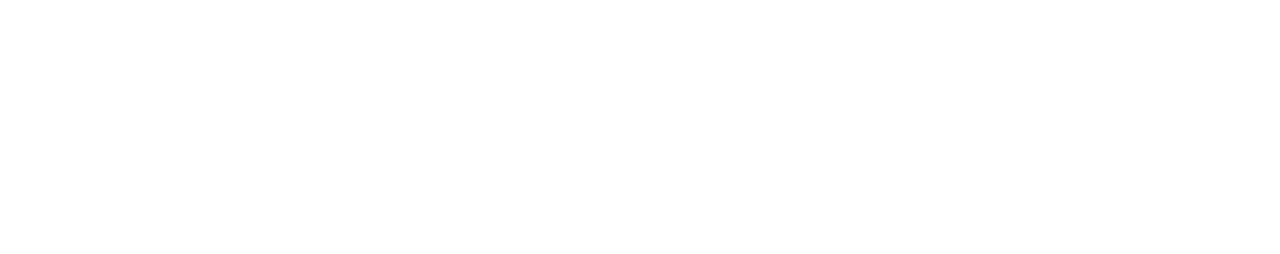
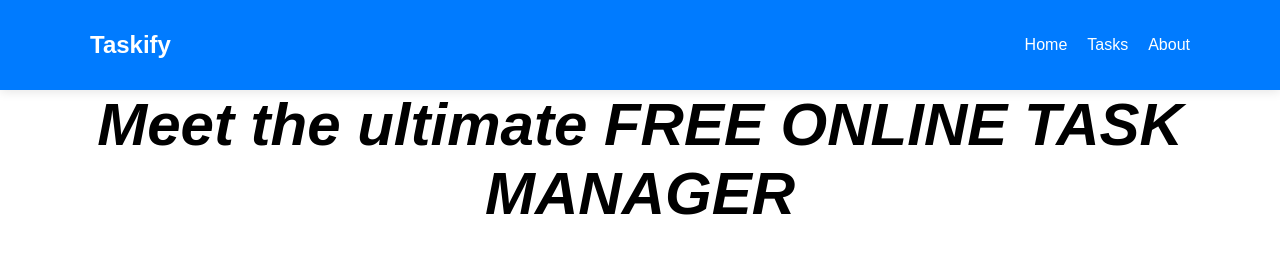
Before and after one commit to fuzailnizamani/task-manager, a plain HTML site: page frontend/index.html in a window 1280 px wide. Drawn offline with Linux system fonts and the light colour scheme.

Commit message:
create header

```diff
--- /dev/null
+++ b/frontend/index.css
@@ -0,0 +1,61 @@
+/* General Styles */
+body {
+  font-family: Arial;
+  margin: 0;
+  padding: 0;
+}
+
+/* Header Styling */
+.header {
+  background-color: #007bff;
+  color: white;
+  padding: 15px 0;
+  box-shadow: 0 2px 10px rgba(0, 0, 0, 0.1);
+}
+
+.container {
+  display: flex;
+  justify-content: space-between;
+  align-items: center;
+  max-width: 1100px;
+  margin: 0 auto;
+  padding: 0 20px;
+}
+
+.logo {
+  font-size: 24px;
+  font-weight: bold;
+}
+
+/* Navigation Styles */
+.nav-links {
+  list-style: none;
+  display: flex;
+  gap: 20px;
+}
+
+.nav-links li {
+  display: inline;
+}
+
+.nav-links a {
+  color: white;
+  text-decoration: none;
+  font-size: 16px;
+}
+
+.nav-links a:hover {
+  text-decoration: underline;
+}
+
+.homePageTitle {
+  font-style: italic;
+  text-align: center;
+  font-size: 60px;
+  font-weight: 700;
+  line-height: normal;
+  text-transform: none;
+  margin-bottom: 25px;
+  width: 1100px;
+  margin: 0 auto;
+}
--- a/frontend/index.html
+++ b/frontend/index.html
@@ -1,8 +1,31 @@
 <!DOCTYPE html>
-<html>
+<html lang="en">
 
-<head></head>
+<head>
+  <meta charset="UTF-8">
+  <meta name="viewport" content="width=device-width, initial-scale=1.0">
+  <title>Document</title>
+  <link rel="stylesheet" href="index.css">
+</head>
 
-<body></body>
+<body>
+</body>
+<!-- Header Section -->
+<header class="header">
+  <div class="container">
+    <h1 class="logo">Taskify</h1>
+    <nav>
+      <ul class="nav-links">
+        <li><a href="#">Home</a></li>
+        <li><a href="#">Tasks</a></li>
+        <li><a href="#">About</a></li>
+      </ul>
+    </nav>
+  </div>
+</header>
+
+<p class="homePageTitle">
+  Meet the ultimate FREE ONLINE TASK MANAGER
+</p>
 
 </html>
```
